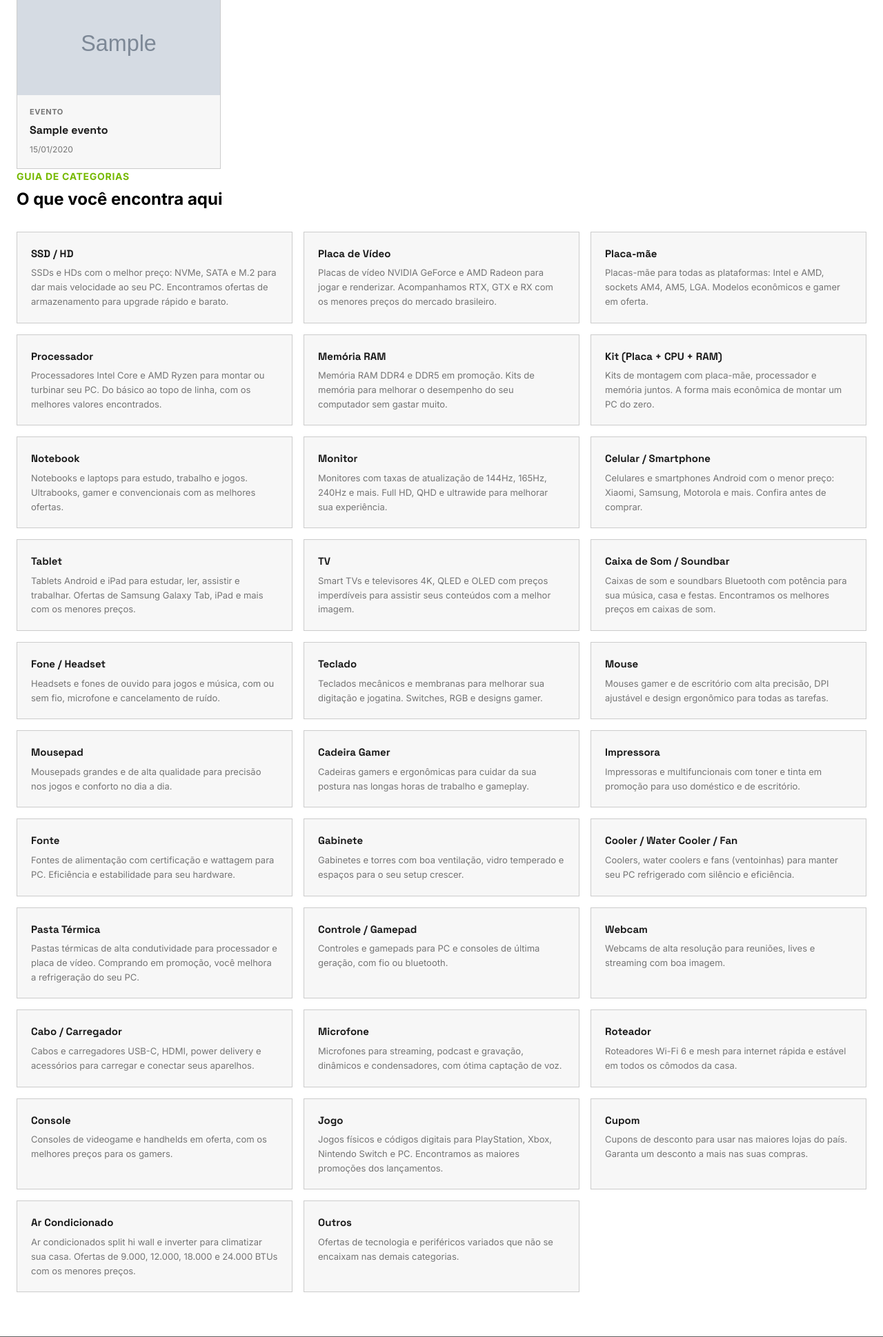
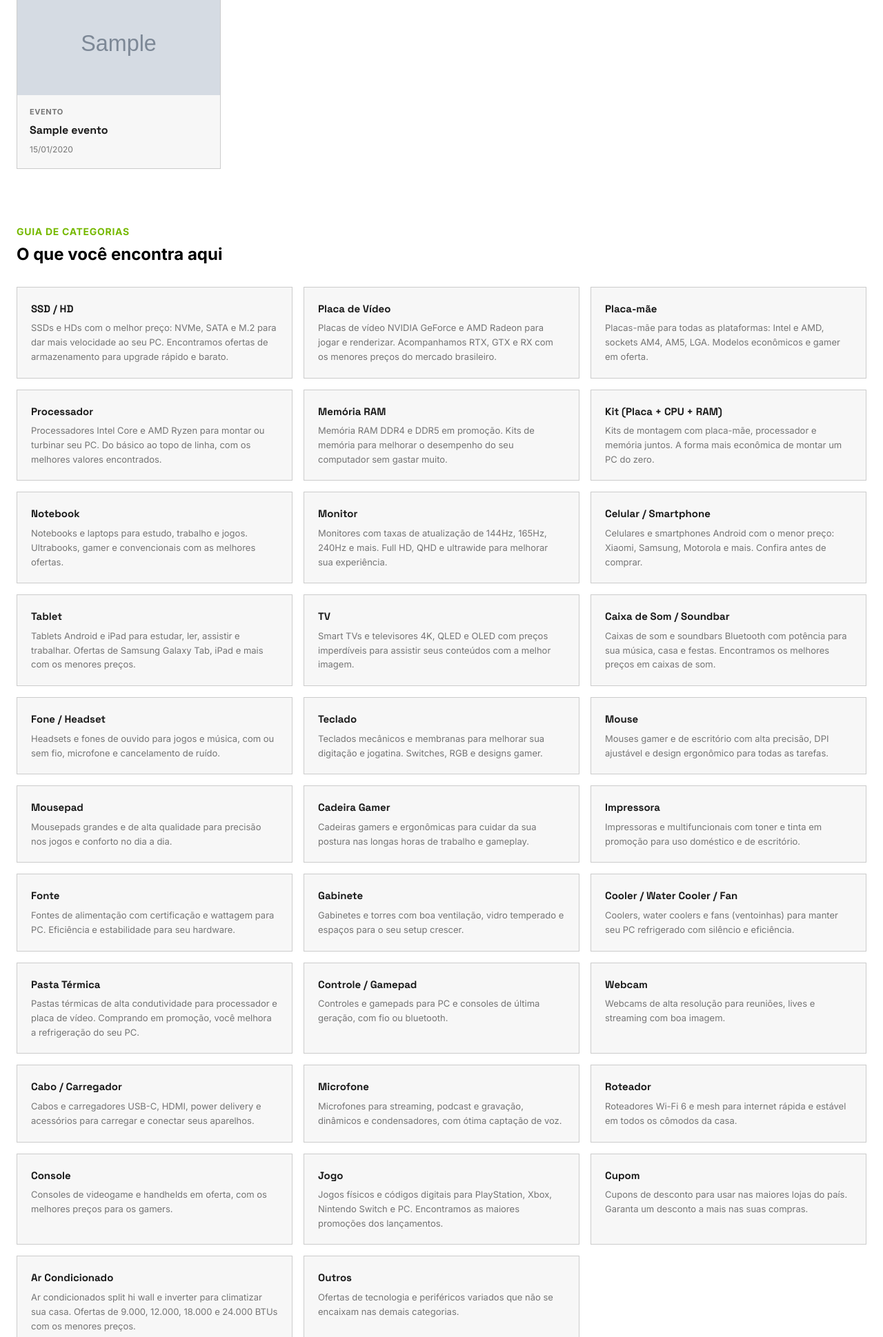
Before and after one commit to andresperes33/andrebot, a Django app: page /promos/ in a window 1280 px wide. Shown: the part 1802-3741 px from the top of the page at 69% size. Run offline with Django 5.2, Linux system fonts and the light colour scheme; tables that the repository leaves empty hold one stand-in row (values such as "Sample post"); grey boxes marked "Sample" are stand-in pictures.

Commit message:
Home: espaco entre a secao de Eventos e o Guia de categorias

```diff
--- a/bot/static/bot/nvidia.css
+++ b/bot/static/bot/nvidia.css
@@ -1241,7 +1241,7 @@
 
 /* ─── Quadro de Avisos ──────────────────────────────────────── */
 .aviso-destaque-section {
-    padding-bottom: 0;
+    padding-bottom: 48px;
 }
 
 /* ─── Compartilhar artigo ────────────────────────────────────── */
--- a/bot/templates/bot/promos.html
+++ b/bot/templates/bot/promos.html
@@ -133,7 +133,7 @@
 {% include 'bot/_evento_destaque.html' %}
 
 {% if not categoria_ativa %}
-<section class="section" style="padding-top:0;">
+<section class="section" style="padding-top:32px;">
     <div class="container">
         <div class="section-head">
             <div>
```
